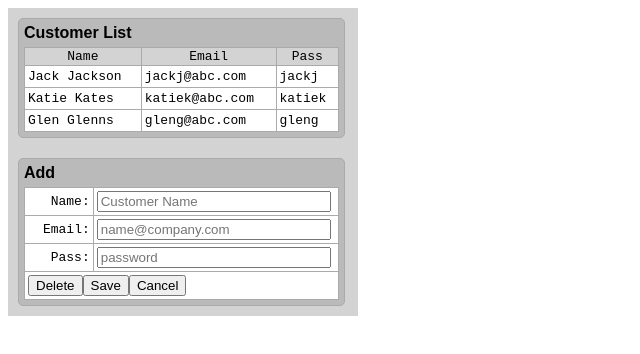
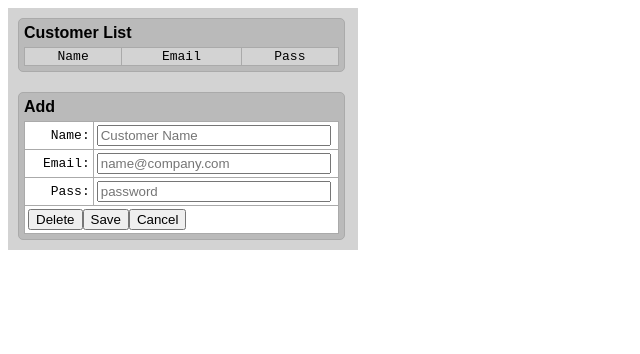
Before and after one commit to devDEVWENDY/WRM-project-phase02-cust-app-starter, a React (Create React App) app: page / in a window 1280 px wide. Shown: the top 354 px of the page, without its empty margins (0-640 px from the left). Built offline with nearby package versions, Linux system fonts and the light colour scheme.

Commit message:
replaced memdb file and updated App file import and customers data source

```diff
--- a/src/App.js
+++ b/src/App.js
@@ -1,5 +1,7 @@
 // import React from 'react';
-import customers from './memdb.js'
+// import customers from './memdb.js'
+import { getAll, post, put, deleteById } from './memdb.js';
+
 import './App.css';
 import React, {useState} from 'react';
 
@@ -7,6 +9,8 @@
 
 export function App(params) {
   let blankCustomer = { "id": -1, "name": "", "email": "", "password": "" };
+  const [customers, setCustomers] = useState([]);
+
  // let formObject = customers[0];
   const [formObject, setFormObject] = useState(blankCustomer);
   let mode = (formObject.id >= 0) ? 'Update' : 'Add';
--- a/src/memdb.js
+++ b/src/memdb.js
@@ -1,22 +1,75 @@
-let items = [
+const items = [
     {
       "id": 0,
-      "name": "Jack Jackson",
-      "email": "jackj@abc.com",
-      "password": "jackj"
+      "name": "Mike Johnsons",
+      "email": "mikej@abc.com",
+      "password": "mikej"
     },
     {
-      "name": "Katie Kates",
-      "email": "katiek@abc.com",
-      "password": "katiek",
+      "name": "Cindy Smiths",
+      "email": "cinds@abc.com",
+      "password": "cinds",
       "id": 1
     },
     {
-      "name": "Glen Glenns",
-      "email": "gleng@abc.com",
-      "password": "gleng",
+      "name": "Julio Martins",
+      "email": "julim@abc.com",
+      "password": "julim",
       "id": 2
     }
   ]
 
-export default items;
+
+export function getAll(){
+    return items;
+}
+
+export function get(id) {
+    let result = null;
+    for( let item of items){
+        if(item.id === id){
+            result = item;
+        }
+    }
+  return result;
+}
+
+export function deleteById(id) {
+  let arrayIndex = getArrayIndexForId(id);
+  if( arrayIndex >= 0 && arrayIndex < items.length){
+    items.splice(arrayIndex,1);
+  }
+}
+
+export function post(item) {
+  let nextid = getNextId();
+  item.id = nextid;
+  items[items.length] = item;
+}
+
+export function put(id, item) {
+  for( let i = 0; i < items.length; i++){
+    if(items[i].id === id){
+      items[i] = item;
+      return;
+    }
+  }
+}
+
+function getArrayIndexForId(id){
+  for( let i = 0; i < items.length; i++){
+    if(items[i].id === id){
+      return i;
+    }
+  }
+  return -1;
+}
+
+
+function getNextId(){
+  let maxid = 0;
+  for( let item of items){
+    maxid = (item.id > maxid)?item.id:maxid;
+  }
+  return maxid + 1;
+}
```
